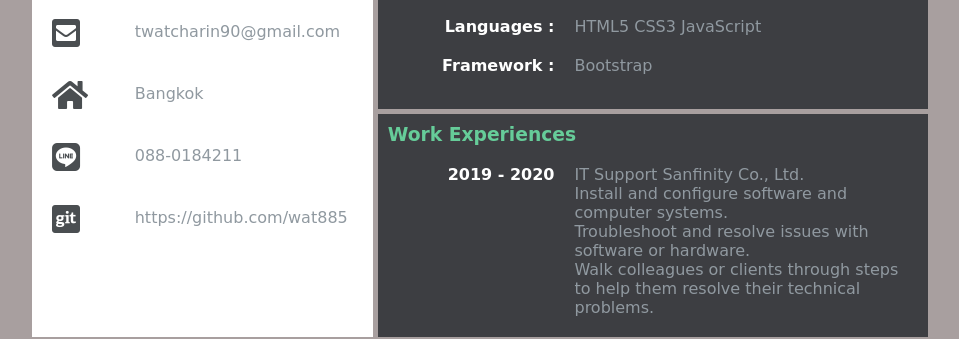
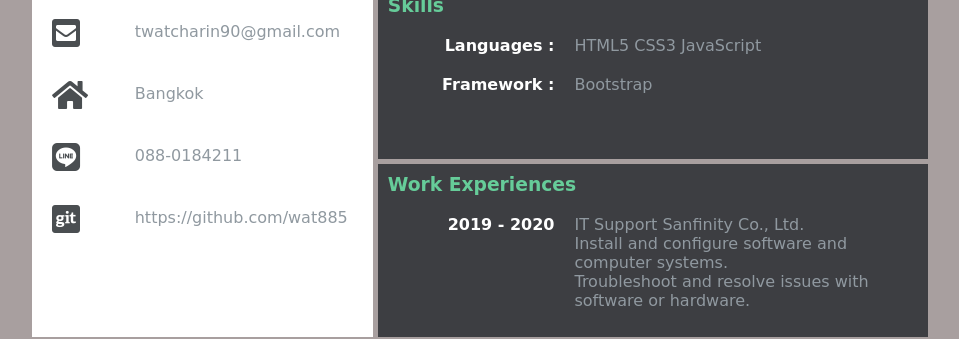
Before and after one commit to wat885/Resume, a plain HTML site: page index.html in a window 1280 px wide. Shown: the part 395-734 px from the top of the page, without its empty margins (160-1119 px from the left). Drawn offline with Linux system fonts and the light colour scheme; a web font is replaced by a local one.

Commit message:
Update index.html

```diff
--- a/index.html
+++ b/index.html
@@ -74,7 +74,7 @@
                 <div class="itemR ">IT Support Sanfinity Co., Ltd. <br>
                     Install and configure software and computer systems. <br>
                     Troubleshoot and resolve issues with software or hardware. <br>
-                    Walk colleagues or clients through steps to help them resolve their technical problems.
+                    <!-- Walk colleagues or clients through steps to help them resolve their technical problems. -->
                 </div>
 
 
```
